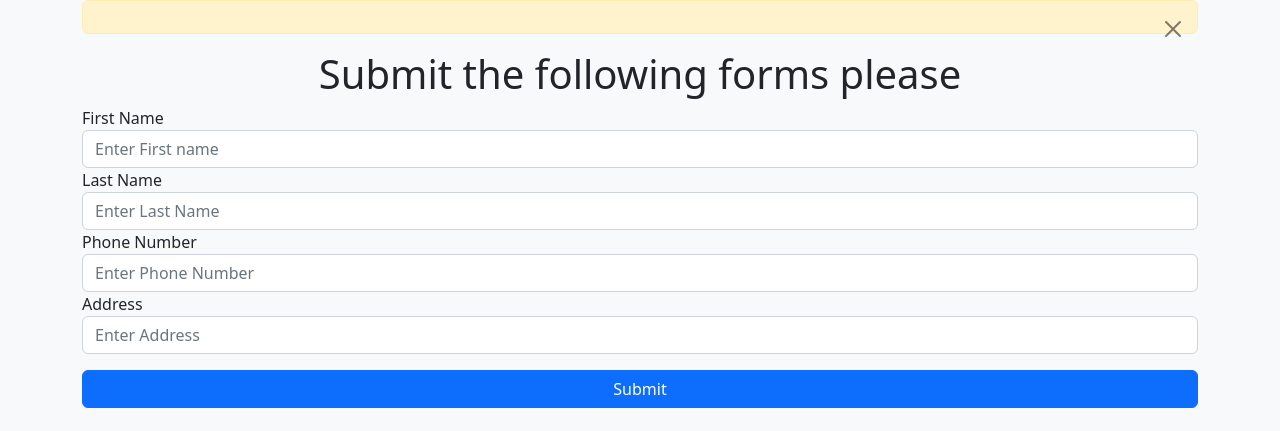
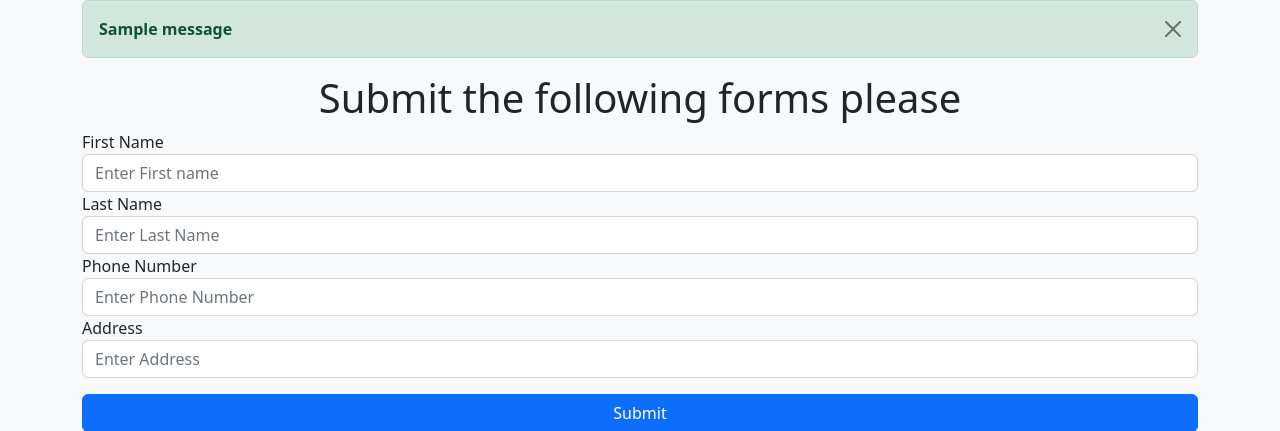
Before and after one commit to ttodawg01/day2hw, a Flask app: page /form in a window 1280 px wide. Shown: the part 56-487 px from the top of the page. Run offline with Flask 2, Linux system fonts and the light colour scheme; one stand-in notice (Sample message) is shown.

Commit message:
fixed sign up

```diff
--- a/app/routes.py
+++ b/app/routes.py
@@ -1,25 +1,20 @@
-
-# from re import L
 from flask import render_template, redirect, url_for, flash
 from app import app
 from app.forms import SignUpForm
 
 
-@app.route('/index')
+@app.route('/')
 def index():
     return render_template('index.html')
 
 
-@app.route('/')
-def base():
-    return render_template('base.html')
 
-
-@app.route('/form', methods=['GET', 'POST'])
+@app.route('/form', methods=["GET", "POST"])
 def signup():
     form = SignUpForm()
     if form.validate_on_submit():
         print('Form Submitted')
+        # print(form.errors)
 
         first_name = form.first_name.data
         last_name = form.last_name.data
--- a/app/templates/alerts.html
+++ b/app/templates/alerts.html
@@ -1,10 +1,10 @@
-{% with messages = get_flashed_messages() %}
+{% with messages = get_flashed_messages(with_categories=true) %}
     {% if messages %}
-        {% for messages in messages %}
-            <div class="alert alert-warning alert-dismissible fade show" role="alert">
-                <strong> {{ message }} </strong>
+        {% for category, message in messages %}
+            <div class="alert alert-{{ category }} alert-dismissible fade show" role="alert">
+                <strong>{{ message }}</strong>
                 <button type="button" class="btn-close" data-bs-dismiss="alert" aria-label="Close"></button>
             </div>
-    {% endfor %}
-  {% endif %}
+        {% endfor %}
+    {% endif %}
 {% endwith %}
--- a/app/templates/form.html
+++ b/app/templates/form.html
@@ -19,5 +19,6 @@
     {{ form.address(class = 'form-control', placeholder= 'Enter Address') }}
 
     {{ form.submit(class='btn btn-primary mt-3 w-100') }}
+    {{ form.csrf_token }}
 </form>
 {% endblock %}
```
Also changed, not shown: app/templates/nav.html (added).
